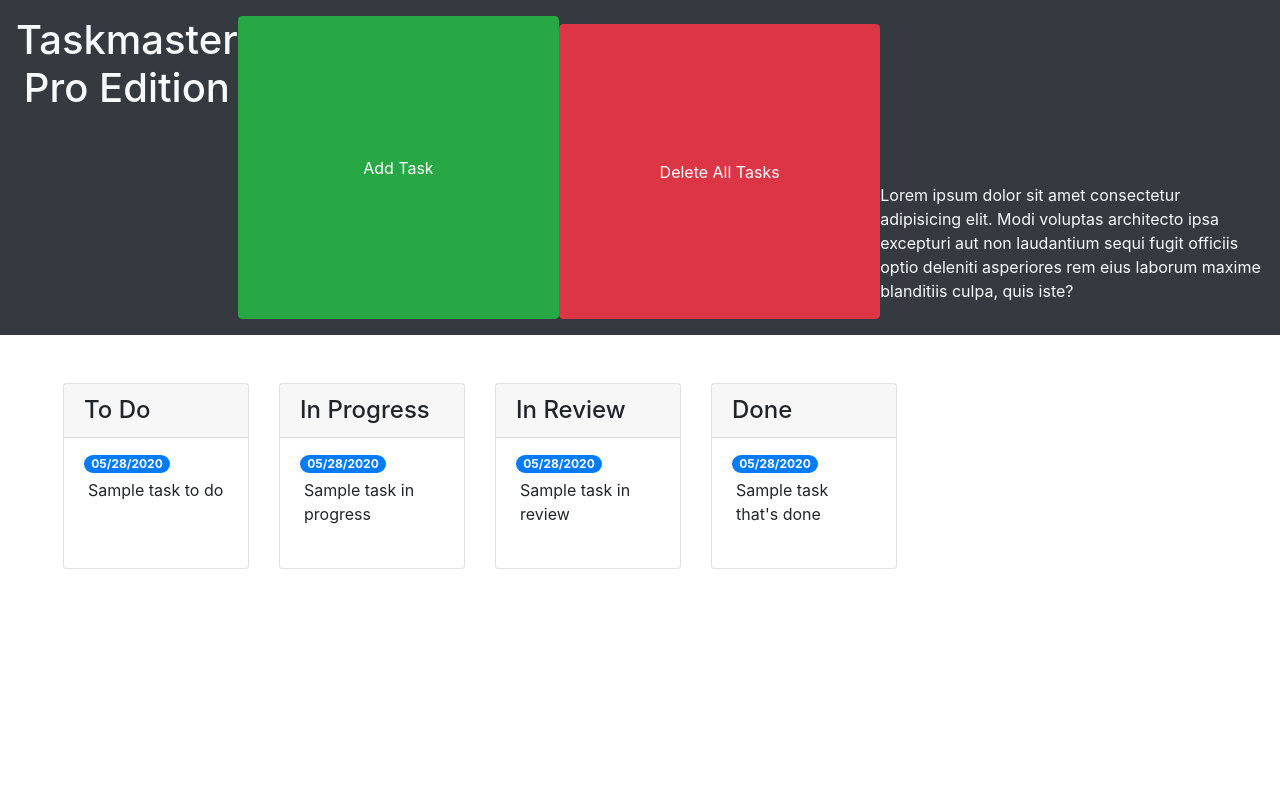
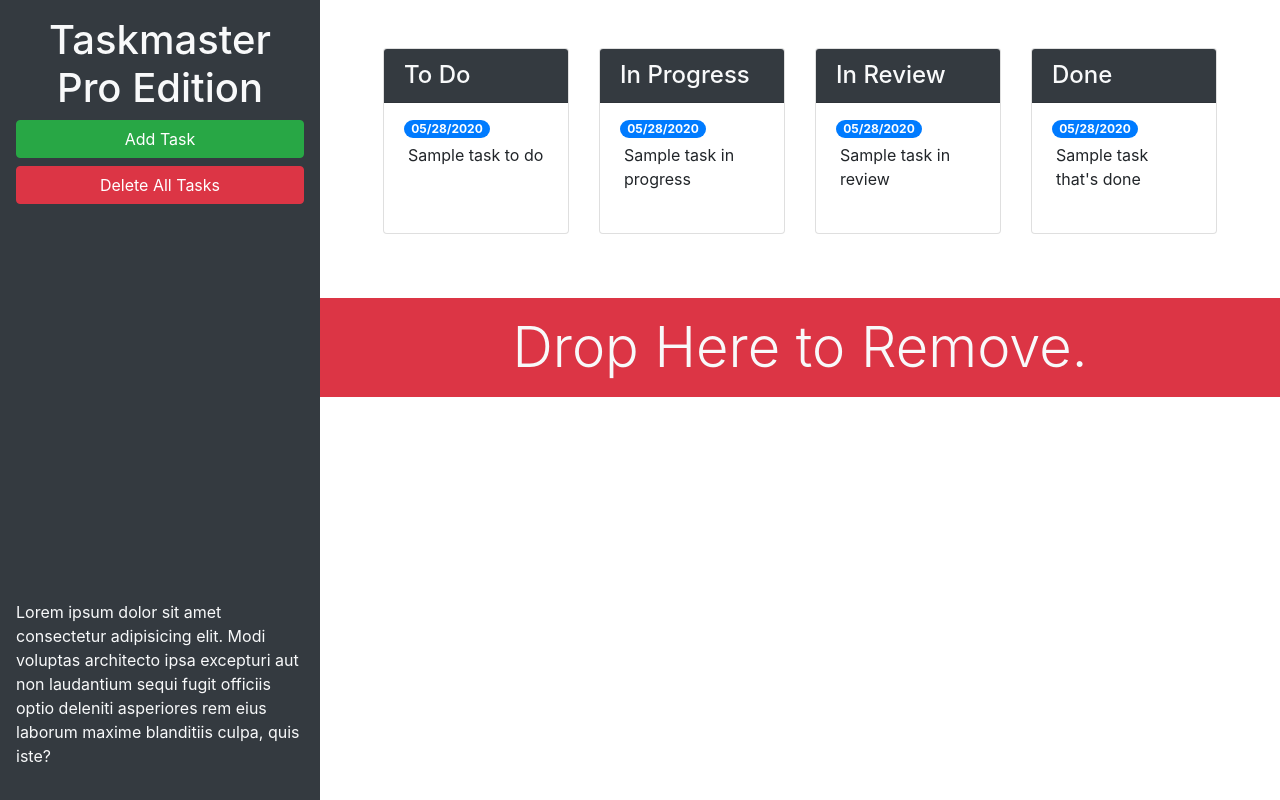
Before and after one commit to klynmc/taskmaster-pro, a plain HTML site: page index.html in a window 1280 px wide. Drawn offline with nearby package versions, Linux system fonts and the light colour scheme.

Commit message:
add drop to remove feature

```diff
--- a/index.html
+++ b/index.html
@@ -13,12 +13,12 @@
 <body>
 
   <div class="row min-vh-100 no-gutters">
-    <header class="col-12-12 col-12-lg-3 bg-dark text-light d-flex flex-col-12umn p-4 p-lg-3">
+    <header class="col-12 col-lg-3 bg-dark text-light sticky-top d-flex flex-column p-4 p-lg-3">
       <h1 class="text-center">Taskmaster Pro Edition</h1>
       <button id="create-task" class="btn btn-block btn-success" data-toggle="modal" data-target="#task-form-modal">Add
         Task</button>
       <button id="remove-tasks" class="btn btn-block btn-danger">Delete All Tasks</button>
-      <p class="mt-auto">Lorem ipsum dolor sit amet consectetur adipisicing elit. Modi voluptas architecto ipsa
+      <p class="mt-auto d-none d-lg-block">Lorem ipsum dolor sit amet consectetur adipisicing elit. Modi voluptas architecto ipsa
         excepturi aut non
         laudantium sequi fugit officiis optio deleniti asperiores rem eius laborum maxime blanditiis culpa, quis iste?
       </p>
@@ -28,7 +28,7 @@
         <!--todo start-->
         <div class="col-12 col-md-6 col-xl-3 mb-3">
           <div class="card">
-            <h4 class="card-header">
+            <h4 class="card-header bg-dark text-light">
               To Do
             </h4>
             <ul id="list-toDo" class="list-group list-group-flush">
@@ -43,7 +43,7 @@
         <!--in progress start-->
         <div class="col-12 col-md-6 col-xl-3 mb-3">
           <div class="card">
-            <h4 class="card-header">
+            <h4 class="card-header bg-dark text-light">
               In Progress
             </h4>
             <ul id="list-inProgress" class="list-group list-group-flush">
@@ -58,7 +58,7 @@
         <!-- in review start -->
         <div class="col-12 col-md-6 col-xl-3 mb-3">
           <div class="card">
-            <h4 class="card-header">
+            <h4 class="card-header bg-dark text-light">
               In Review
             </h4>
             <ul id="list-inReview" class="list-group list-group-flush">
@@ -73,7 +73,7 @@
         <!-- done start -->
         <div class="col-12 col-md-6 col-xl-3 mb-3">
           <div class="card">
-            <h4 class="card-header">
+            <h4 class="card-header bg-dark text-light">
               Done
             </h4>
             <ul id="list-done" class="list-group list-group-flush">
@@ -86,6 +86,13 @@
         </div>
         <!-- done end -->
       </div>
+      <!--drop to remove start-->
+      <div id="trash">
+        <div class="w-100 bg-danger p-3 text-center text-light display-4">
+          Drop Here to Remove.
+        </div>
+      </div>
+      <!--drop to remove end-->
     </main>
   </div>
 
```
